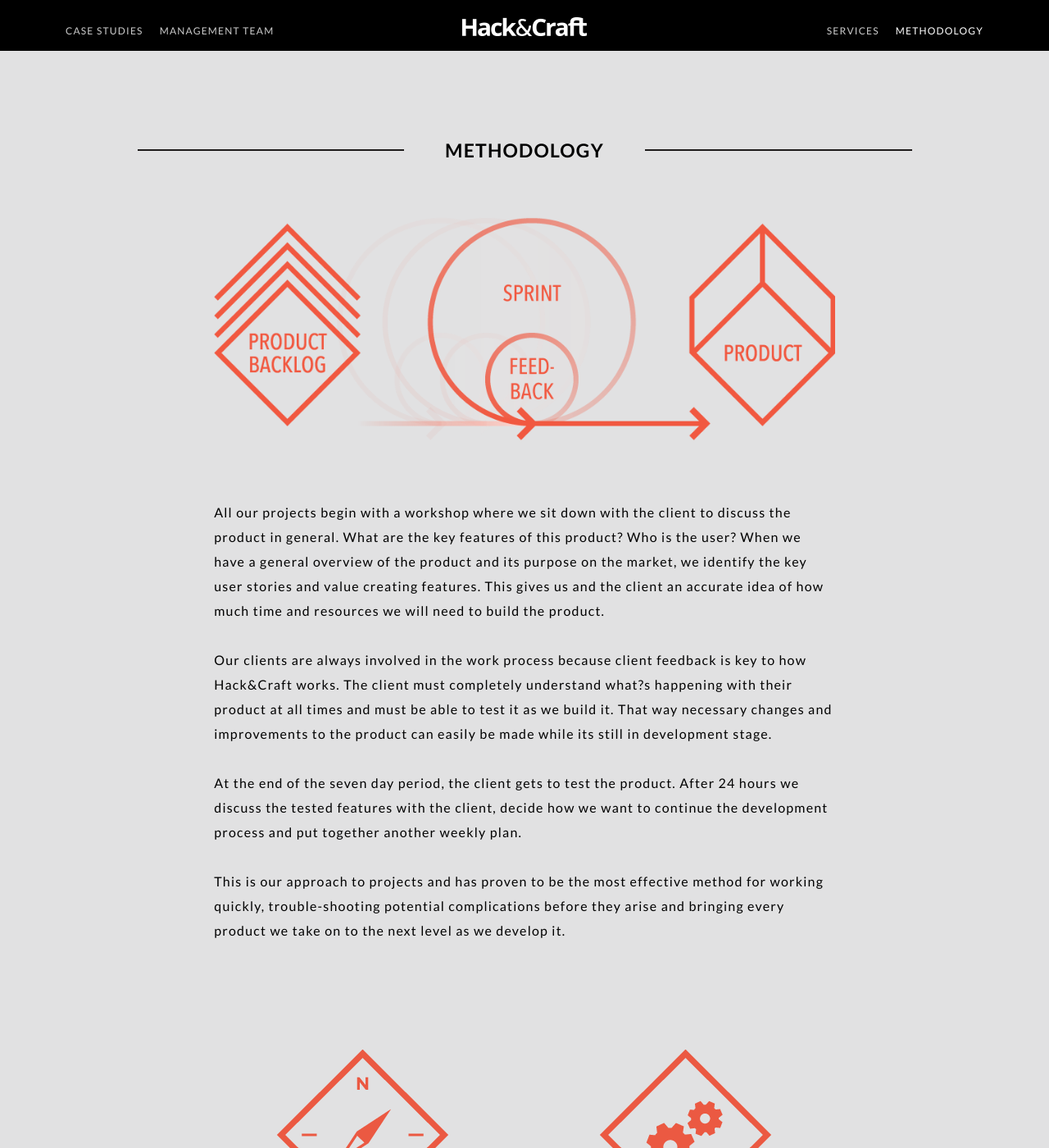
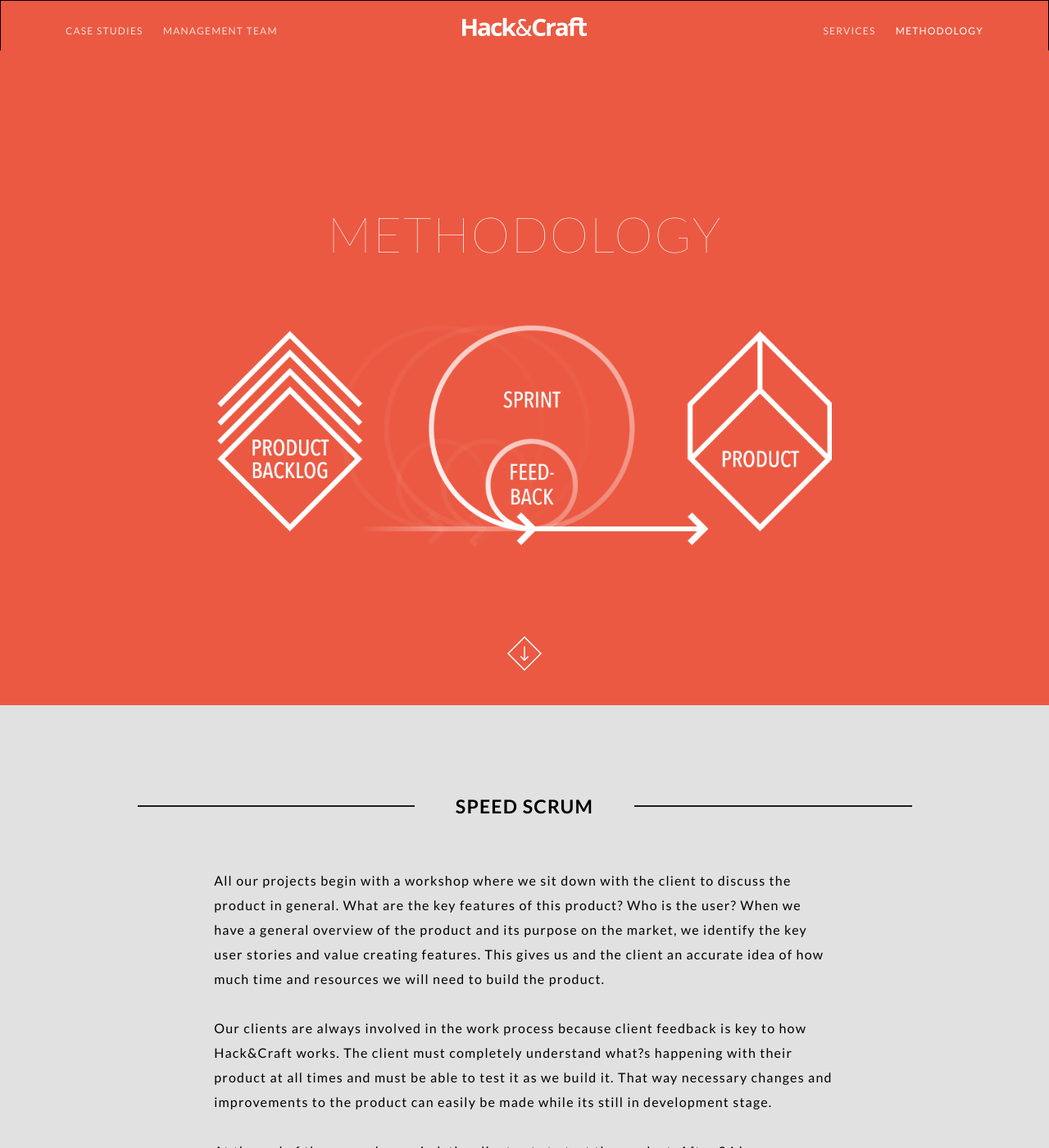
Before and after one commit to MartinPeschke/hncweb, a Jekyll site: the page built from methodology.html, in a window 1280 px wide and 1400 px high. Shown: the whole window at 82% size. Built offline with Jekyll 4.4.1, drawn with Linux system fonts in a browser that asks for light colours; Markdown is read by kramdown in place of the engine named in the settings.

Commit message:
mthodology

```diff
--- a/methodology.html
+++ b/methodology.html
@@ -4,14 +4,29 @@ title: Hack & Craft
 pagename: methodology
 ---
 
+
+<div class="l-outer-section l-outer__orange">
+  <div class="l-main-head text-center container navbar-switcher">
+    <div class="row">
+      <div class="col-md-8 col-md-offset-2">
+        <h1 class="page-header text-upper">Methodology</h1>
+        <div class="mar-top-2">
+          <img class="img-responsive" src="{{ site.baseurl }}static/img/methodology/methodology.png"/>
+        </div>
+      </div>
+    </div>
+    <a href="#methodology" class="btn-ico__down">scroll down</a>
+  </div>
+</div>
+
+
+
 <div class="l-outer-section l-outer__gray">
   <div class="l-module container">
     <div class="row">
       <div class="col-md-10 col-md-offset-1">
-        <h3 class="l-module__section-header" id="section-methodology"><span>Methodology</span></h3>
+        <h3 class="l-module__section-header" id="methodology"><span>Speed Scrum</span></h3>
         <div class="col-md-10 col-md-offset-1">
-          <img class="img-responsive" src="{{ site.baseurl }}static/img/methodology/methodology.png"/>
-          <br><br>
 
           <p>
             All our projects begin with a workshop where we sit down with the client to discuss the product in general. What are the key features of this product? Who is the user?
@@ -36,8 +51,16 @@ pagename: methodology
           </p>
 
         </div>
+      </div>
+    </div>
+  </div>
+</div>
+<div class="l-outer-section l-outer__dark">
+  <div class="l-module container">
+    <div class="row">
 
       <div class="marg-top col-md-10 col-md-offset-1">
+        <h3 class="l-mini__section-header"><span>Sprint by Sprint</span></h3>
         <div class="row">
           <div class="col-xs-6 marg-btm">
             <img class="img-responsive" src="{{ site.baseurl }}static/img/methodology/sprintplan.png"/>
@@ -77,4 +100,3 @@ pagename: methodology
     </div>
   </div>
 </div>
-</div>
--- a/static/bootstrap/variables.less
+++ b/static/bootstrap/variables.less
@@ -273,7 +273,7 @@
 
 // Basics of a navbar
 @navbar-height:                    60px;
-@navbar-margin-bottom:             @line-height-computed;
+@navbar-margin-bottom:             0;
 @navbar-border-radius:             0;
 @navbar-padding-horizontal:        floor(@grid-gutter-width / 2);
 @navbar-padding-vertical:          ((@navbar-height - @line-height-computed) / 2);
--- a/static/less/site.less
+++ b/static/less/site.less
@@ -8,6 +8,7 @@
 }
 
 .mailto-link {color:inherit; &:hover{color:inherit;}}
+.mar-top {margin-top: .5 * @line-height-computed;}
 .mar-top-1 {margin-top: 1 * @line-height-computed;}
 .mar-top-2 {margin-top: 2 * @line-height-computed;}
 .mar-top-3 {margin-top: 4 * @line-height-computed;}
```
Also changed, not shown: casestudies.html (+4 -4 lines), static/bootstrap/navbar.less (+4 -4 lines), static/less/index.less (+3 -4 lines), static/css/site.min.css, static/img/methodology/methodology.png, static/img/methodology/testing.png. Lines whose indentation alone changed are shown as unchanged.
